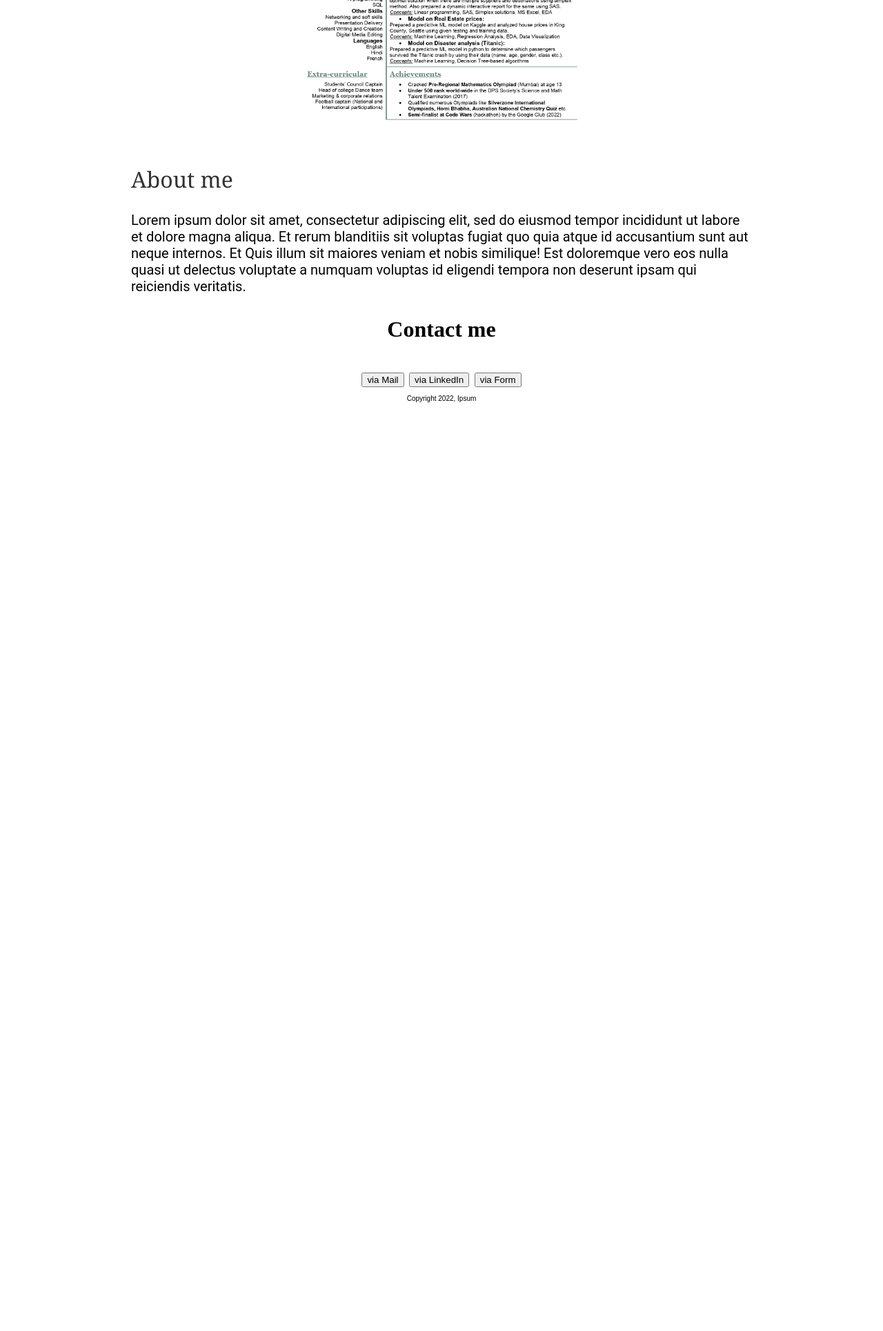
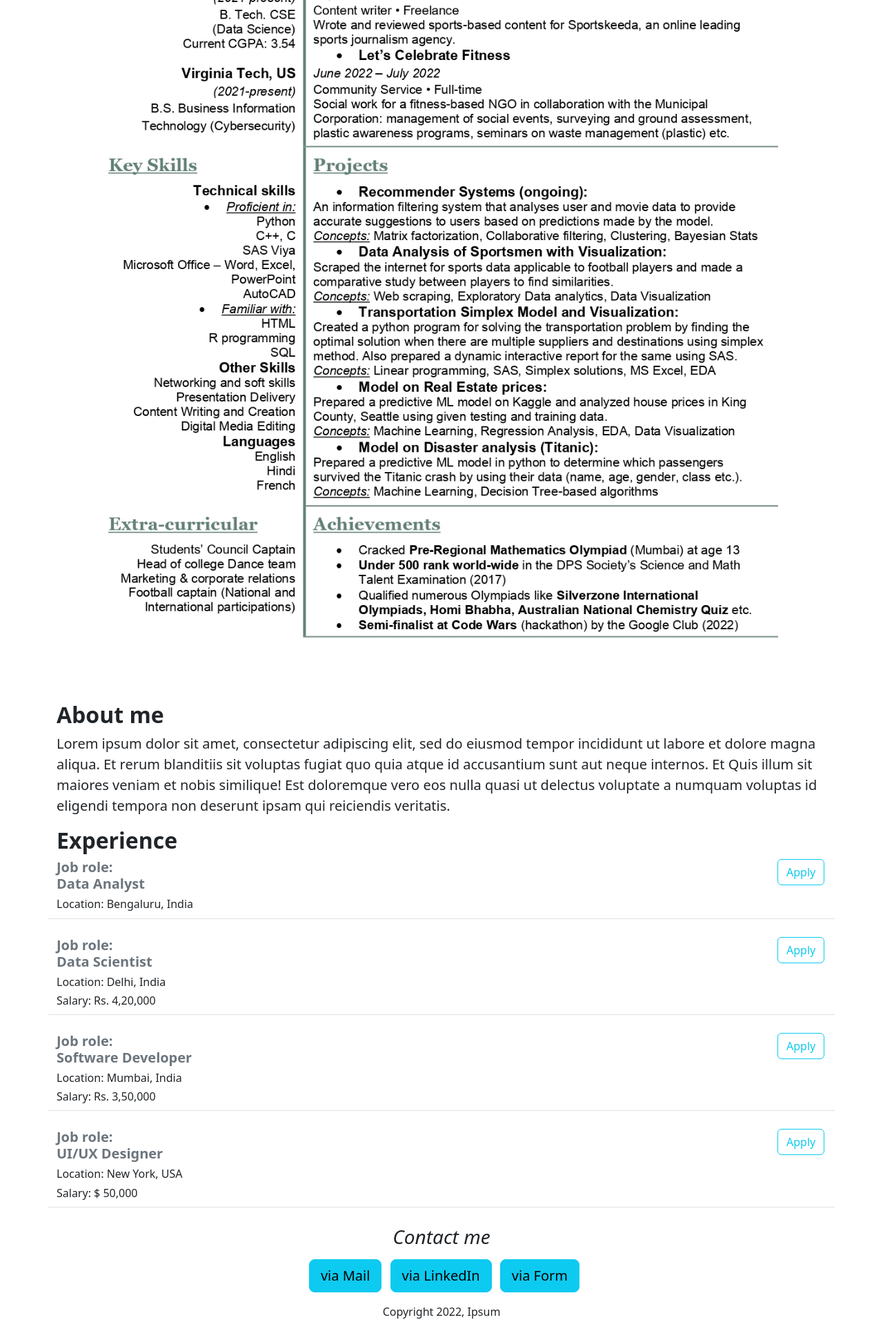
Before and after one commit to AvichalS/Job-Application-System, a Flask app: page / in a window 1280 px wide. Shown: the part 720-2649 px from the top of the page at 69% size. Before the commit the page ends 1303 px from the top, so only its background shows below. Run offline with Flask 2, Linux system fonts and the light colour scheme.

Commit message:
Added dynamic data and API route

```diff
--- a/app.py
+++ b/app.py
@@ -1,12 +1,37 @@
-from flask import Flask, render_template
+from flask import Flask, render_template, jsonify
 
 app = Flask(__name__)
+
+JOBS = [{
+  'id': 1,
+  'title': 'Data Analyst',
+  'location': 'Bengaluru, India',
+}, {
+  'id': 2,
+  'title': 'Data Scientist',
+  'location': 'Delhi, India',
+  'salary': 'Rs. 4,20,000'
+}, {
+  'id': 3,
+  'title': 'Software Developer',
+  'location': 'Mumbai, India',
+  'salary': 'Rs. 3,50,000'
+}, {
+  'id': 4,
+  'title': 'UI/UX Designer',
+  'location': 'New York, USA',
+  'salary': '$ 50,000'
+}]
 
 
 @app.route("/")
 def hello_world():
-  return render_template('home.html')
+  return render_template('home.html', jobs=JOBS)
 
+
+@app.route("/api/jobs")
+def list_jobs():
+  return jsonify(JOBS)
 
 if __name__ == '__main__':
   app.run(host='0.0.0.0', debug=True)
--- a/templates/home.html
+++ b/templates/home.html
@@ -4,83 +4,50 @@
     <title>
       Lorem Ipsum
     </title>
-    <style>
-      h1 {
-        font-size: 40px;
-        font-family: Georgia;
-        font-weight: bold;
-        color: rgb(150,150,100);
-        text-align: center;
-      }
-      #resume {
-        width: 50%;
-        display: block;
-        margin-left: auto;
-        margin-right: auto;
-      }
-      h2 {
-        font-family: Georgia;
-        font-size: 32px;
-        font-weight: normal;
-        color: rgb(50, 50, 50);
-        text-align: left;
-      }
-      h3 {
-        font-size: 32px;
-      }
-      .bodytext {
-        font-family: Roboto;
-        font-size: 20px;
-        font-weight: normal;
-      }
-      p {
-        font-size: 10px;
-        font-family: Arial;
-      }
-      #container {
-        max-width: 900px;
-        margin: 0 auto 0 auto;
-
-      }
-      #but {
-        font-size: 30px;
-        text-align: center;
-      }
-
-    </style>
+    <meta charset="utf-8">
+    <meta name="viewport" content="width=device-width, initial-scale=1">
+    <link href="https://cdn.jsdelivr.net/npm/bootstrap@5.3.0-alpha1/dist/css/bootstrap.min.css" rel="stylesheet" integrity="sha384-GLhlTQ8iRABdZLl6O3oVMWSktQOp6b7In1Zl3/Jr59b6EGGoI1aFkw7cmDA6j6gD" crossorigin="anonymous">
   </head>
   <body>
-    <div id="container">
-      <h1>
+    <div class="container">
+      <h1 class="fw-bold text-center mt-4 mb-2"><u>
       Lorem Ipsum
-      </h1>
-      <p class="bodytext">
+      </u></h1>
+      <p class="lead">
         Eu nisl nunc mi ipsum faucibus vitae. Dolor sit amet consectetur adipiscing elit pellentesque habitant morbi tristique. Lacus luctus accumsan tortor posuere ac ut. Vitae elementum curabitur vitae nunc sed velit. Sem viverra aliquet eget sit. Est consectetur aliquid et beatae doloremque aut similique velit. Et odit maxime est soluta laboriosam sit explicabo doloribus ea voluptas natus eum expedita facilis et vitae consequatur. Ut animi quos et omnis delectus et tenetur ipsa non sapiente odit ut libero dolorem.
       </p>
-      <h2>
-      Introduction
+      <h2 class="fw-semibold">
+      Image
       </h2>
-      <img id="resume" src="https://sample-website-1.avichals.repl.co/static/Resume.jpg">
-      <h2>
+      <img class="img-fluid" id="resume" src="https://sample-website-1.avichals.repl.co/static/Resume.jpg">
+      <h2 class="fw-semibold">
         About me
       </h2>
-      <p class="bodytext">
+      <p class="lead">
         Lorem ipsum dolor sit amet, consectetur adipiscing elit, sed do eiusmod tempor incididunt ut labore et dolore magna aliqua. Et rerum blanditiis sit voluptas fugiat quo quia atque id accusantium sunt aut neque internos. Et Quis illum sit maiores veniam et nobis similique! Est doloremque vero eos nulla quasi ut delectus voluptate a numquam voluptas id eligendi tempora non deserunt ipsam qui reiciendis veritatis.
       </p>
-      <h3 style="text-align: center">
+      <h2 class="fw-semibold">
+        Experience
+      </h2>
+      <div>
+        {% for job in jobs %}
+          {% include 'jobitem.html' %}
+        {% endfor %}
+      </div>
+      <h3 class="fw-normal fst-italic text-center">
         Contact me
       </h3>
-      <div id="but">
-      <button>
+      <div class="text-center">
+      <button class="btn btn-info btn-lg ms-2 mt-2">
         via Mail
       </button>
-      <button>
+      <button class="btn btn-info btn-lg ms-2 mt-2">
         via LinkedIn
       </button>
-      <button>
+      <button class="btn btn-info btn-lg ms-2 mt-2">
         via Form
       </button>
-        <p>
+        <p class="mt-3">
           Copyright 2022, Ipsum
         </p>
       </div>
--- /dev/null
+++ b/templates/jobitem.html
@@ -0,0 +1,25 @@
+<div class="border-bottom row" style="padding-bottom:2px; margin-bottom:26px">
+  <div class="col-11">
+  <h4 class="lead fs-5 text-secondary fw-bolder" style=>
+    Job role:
+    <div class="fw-semibold">{{job['title']}}</div>
+  </h4>
+<div>
+  <h4 class="lead fs-6">
+    <b>Location: </b>
+    {{job['location']}}
+  </h4>
+</div>
+{% if 'salary' in job %}
+<div>
+  <h4 class="lead fs-6 mb-2">
+    <b>Salary: </b>
+    {{job['salary']}}
+  </h4>
+</div>
+{% endif %}
+  </div>
+  <div class="col-1">
+  <button type="button" class="btn btn-outline-info position-relative top-40 start-10">Apply</button>
+</div>
+</div>
```
